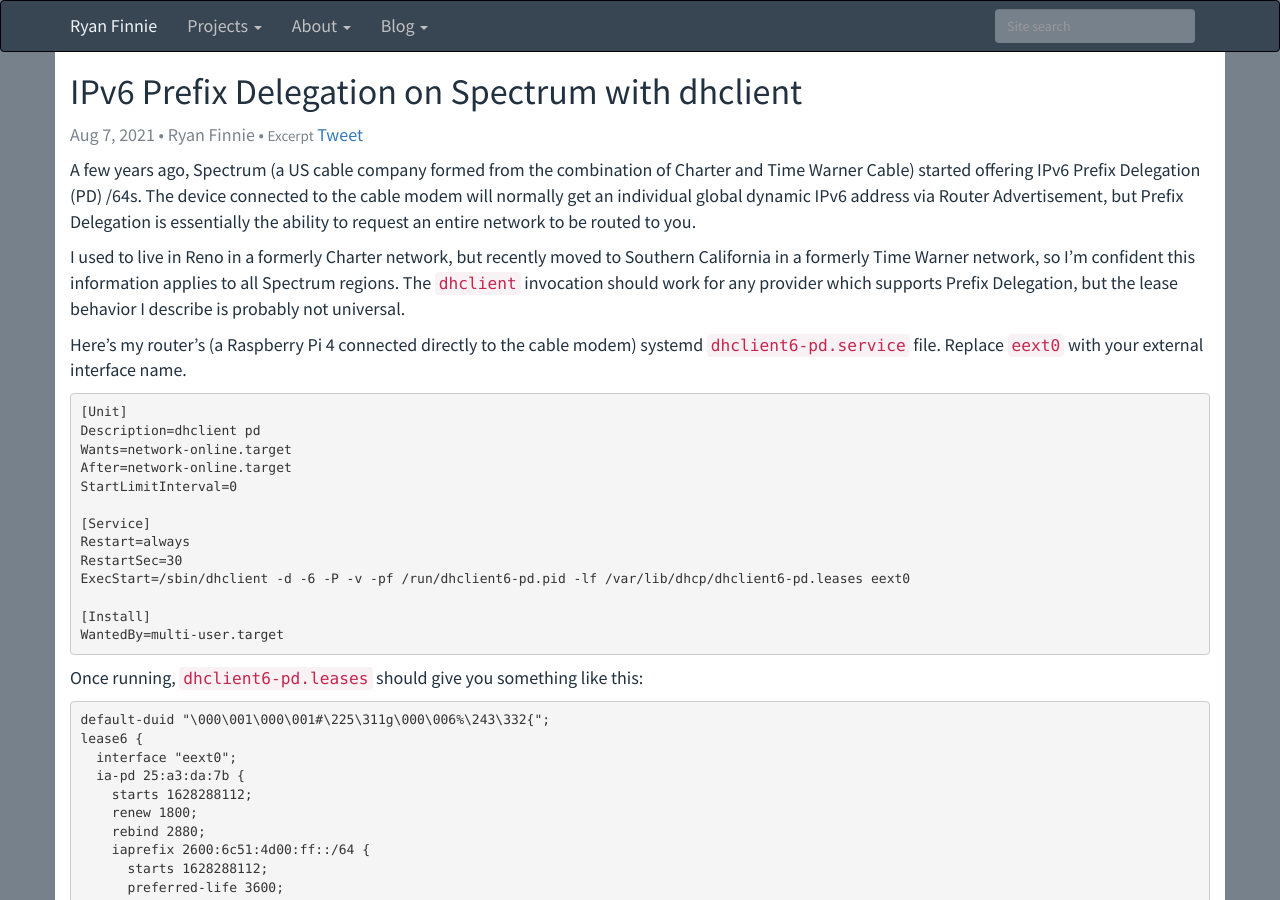
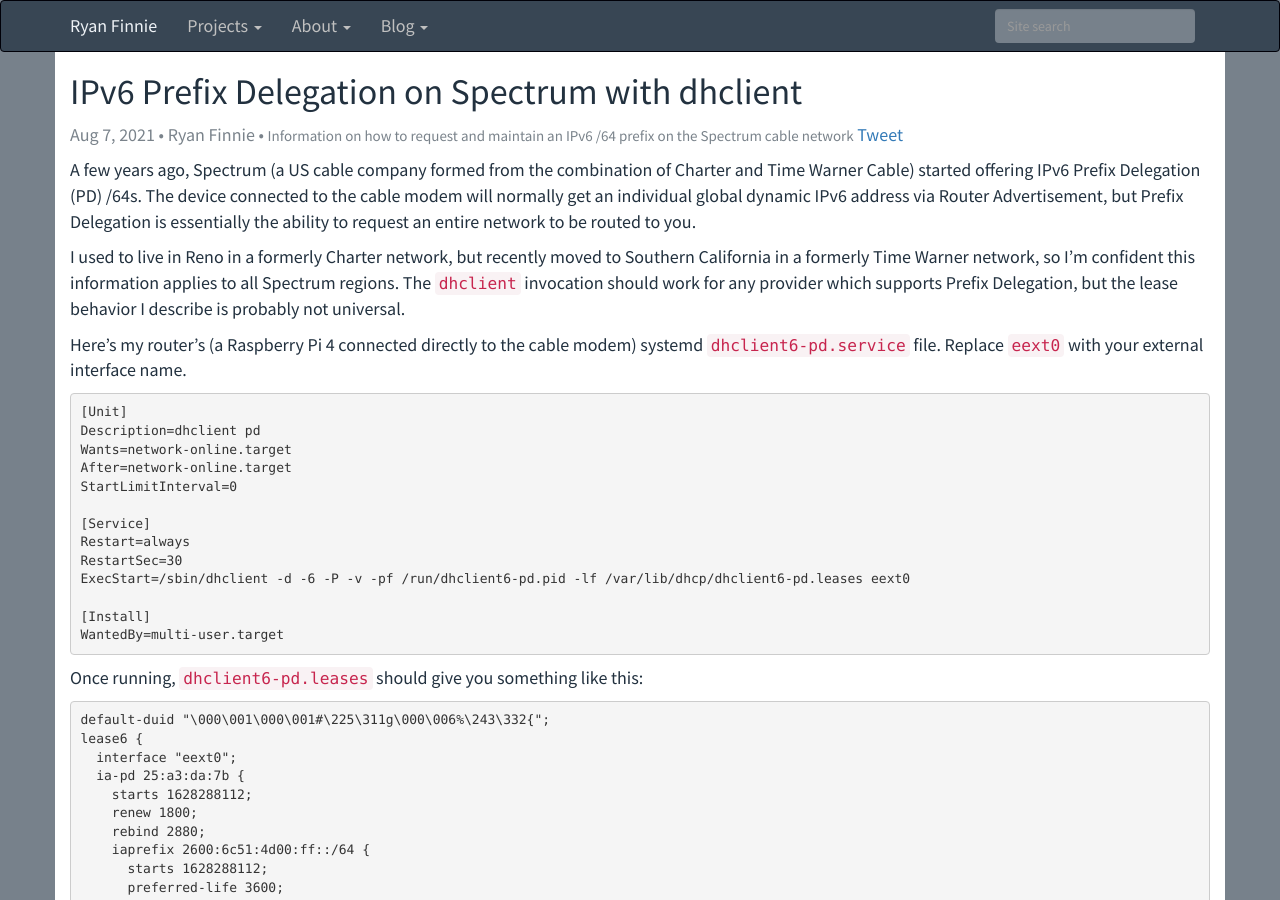
Before and after one commit to rfinnie/jekyll-finnie, a Jekyll site: the page built from _posts/2021-08-07-ipv6-prefix-delegation-on-spectrum-with-dhclient.md, in a window 1280 px wide and 900 px high. Built offline with Jekyll 4.4.1, drawn with Linux system fonts in a browser that asks for light colours; nearby versions of some CDN libraries; comment, search, counter and statistics services are not loaded.

Commit message:
Fix placeholder excerpt

```diff
--- a/_posts/2021-08-07-ipv6-prefix-delegation-on-spectrum-with-dhclient.md
+++ b/_posts/2021-08-07-ipv6-prefix-delegation-on-spectrum-with-dhclient.md
@@ -1,6 +1,6 @@
 ---
 date: 2021-08-07 15:10:09-07:00
-excerpt: Excerpt
+excerpt: Information on how to request and maintain an IPv6 /64 prefix on the Spectrum cable network
 excerpt_standalone: true
 layout: post
 title: IPv6 Prefix Delegation on Spectrum with dhclient
```
